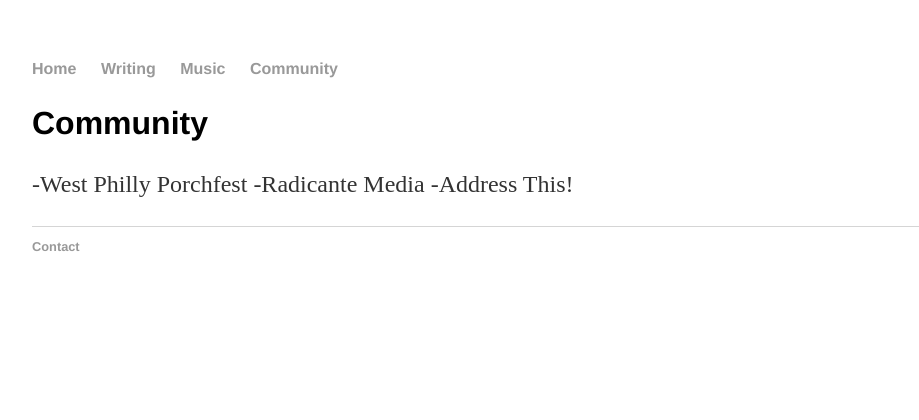
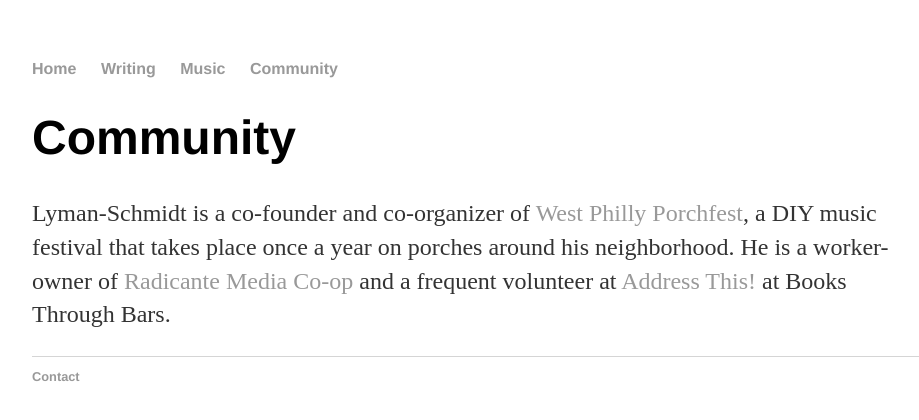
Before and after one commit to chmatie925/chmatie925.github.io, a Jekyll site: the page built from community.md, in a window 1280 px wide. Shown: the top 420 px of the page, without its empty margins (160-1079 px from the left). Built offline with Jekyll 4.4.1, drawn with Linux system fonts in a browser that asks for light colours; our own code applies the rules of GitHub Pages for plain Markdown files.

Commit message:
Update community.md

```diff
--- a/community.md
+++ b/community.md
@@ -1,5 +1,3 @@
-## Community
+<h1>Community</h1>
 
--West Philly Porchfest
--Radicante Media
--Address This!
+<p> Lyman-Schmidt is a co-founder and co-organizer of <a href="https://westphillyporchfest.com/">West Philly Porchfest</a>, a DIY music festival that takes place once a year on porches around his neighborhood. He is a worker-owner of <a href="https://radicante.media/">Radicante Media Co-op</a> and a frequent volunteer at <a href="http://booksthroughbars.org/programs/address-this/">Address This!</a> at Books Through Bars.
```
